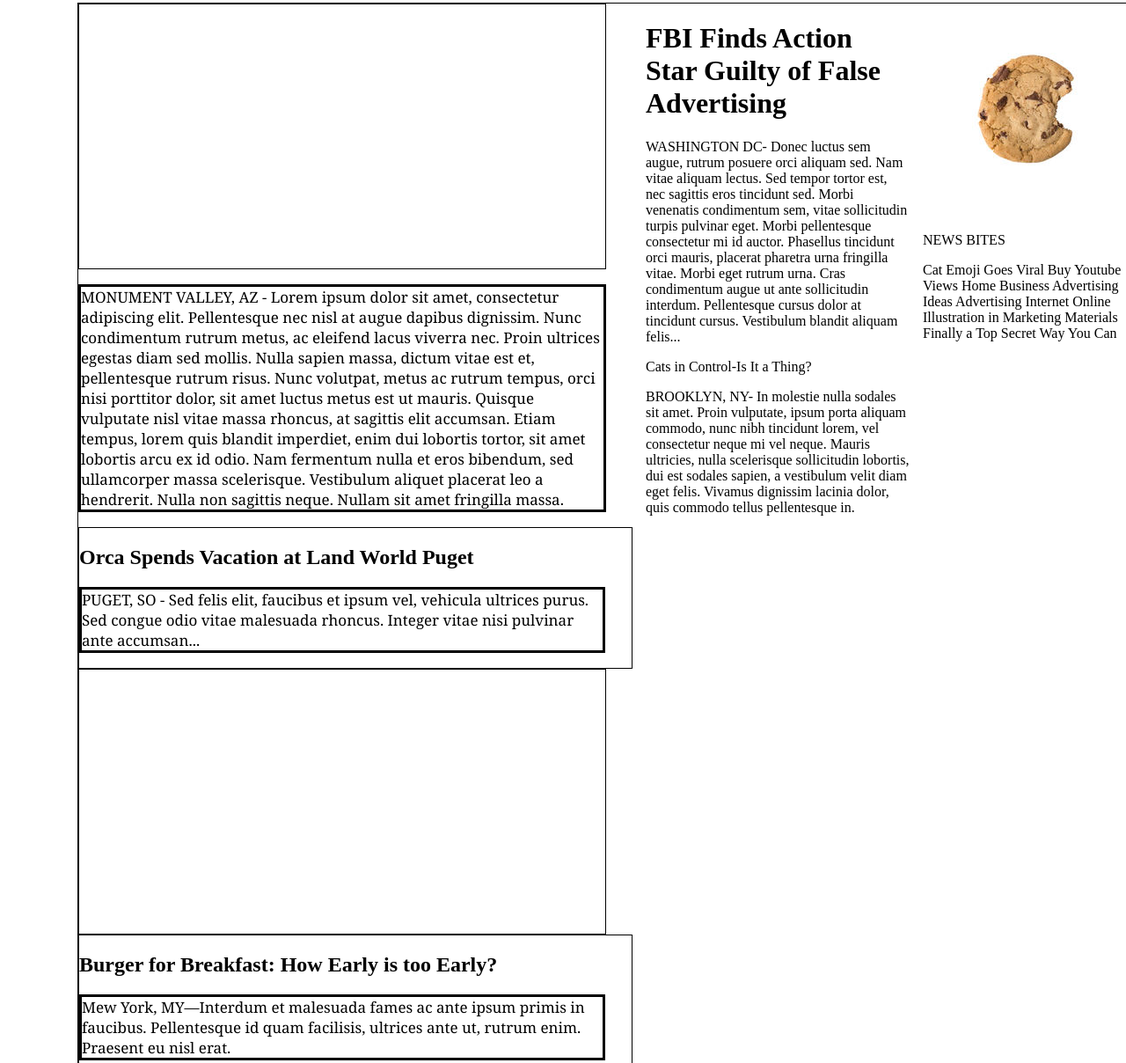
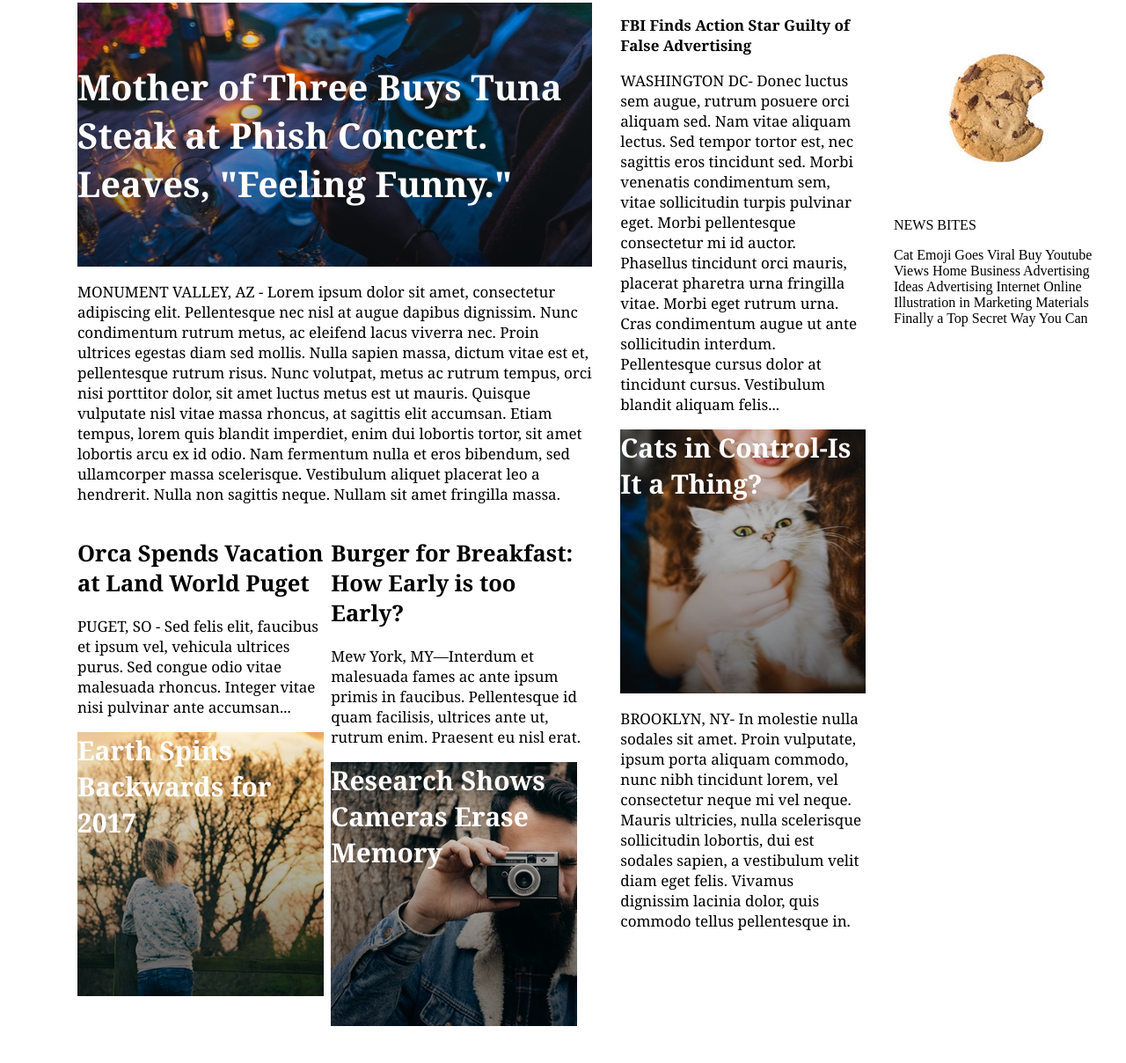
Before and after one commit to lpwillia/mytimes, a plain HTML site: page index.html in a window 1280 px wide. Shown: the part 125-1333 px from the top of the page at 88% size. After the commit the page ends 1291 px from the top, so only its background shows below. Drawn offline with Linux system fonts and the light colour scheme.

Commit message:
Formatting 3 columns

```diff
--- a/index.html
+++ b/index.html
@@ -63,18 +63,16 @@
 	</div>
 
 
-
-
 <!--MEDIUM Container-->
 	<div class="column medium">
-		<div class="article">
-			<h1 class="title">FBI Finds Action Star Guilty of False Advertising</h1>
-			<p>WASHINGTON DC- Donec luctus sem augue, rutrum posuere orci aliquam sed. Nam vitae aliquam lectus. Sed tempor tortor est, nec sagittis eros tincidunt sed. Morbi venenatis condimentum sem, vitae sollicitudin turpis pulvinar eget. Morbi pellentesque consectetur mi id auctor. Phasellus tincidunt orci mauris, placerat pharetra urna fringilla vitae. Morbi eget rutrum urna. Cras condimentum augue ut ante sollicitudin interdum. Pellentesque cursus dolor at tincidunt cursus. Vestibulum blandit aliquam felis...</p>
+		<div id="fbi">
+			<h2 class="text-box">FBI Finds Action Star Guilty of False Advertising</h2>
+			<p class="narrative">WASHINGTON DC- Donec luctus sem augue, rutrum posuere orci aliquam sed. Nam vitae aliquam lectus. Sed tempor tortor est, nec sagittis eros tincidunt sed. Morbi venenatis condimentum sem, vitae sollicitudin turpis pulvinar eget. Morbi pellentesque consectetur mi id auctor. Phasellus tincidunt orci mauris, placerat pharetra urna fringilla vitae. Morbi eget rutrum urna. Cras condimentum augue ut ante sollicitudin interdum. Pellentesque cursus dolor at tincidunt cursus. Vestibulum blandit aliquam felis...</p>
 		</div>
-		<div style="(./resources/images/img-story-1.png)">
-			<p>Cats in Control-Is It a Thing?</p>
+		<div class="image-box" id="cats">
+			<span>Cats in Control-Is It a Thing?</span>
 		</div>
-		<div class="article">
+		<div class="text-box">
 			<p>BROOKLYN, NY- In molestie nulla sodales sit amet. Proin vulputate, ipsum porta aliquam commodo, nunc nibh tincidunt lorem, vel consectetur neque mi vel neque. Mauris ultricies, nulla scelerisque sollicitudin lobortis, dui est sodales sapien, a vestibulum velit diam eget felis. Vivamus dignissim lacinia dolor, quis commodo tellus pellentesque in.</p>
 		</div>
 	</div>
@@ -82,11 +80,9 @@
 <!--SMALL Container-->
 	<div class="column small">
 		<img src="./resources/images/img-news-bite.png"/>
-		<div class="cookie">
-			<p>NEWS BITES<p>
-		</div>
-		<div class="article">
-			<p>Cat Emoji Goes Viral Buy Youtube Views Home Business Advertising Ideas Advertising Internet Online Illustration in Marketing Materials Finally a Top Secret Way You Can</p>
+		<div class="menu">
+			<span id="bites">NEWS BITES</span>
+			<p id="list">Cat Emoji Goes Viral Buy Youtube Views Home Business Advertising Ideas Advertising Internet Online Illustration in Marketing Materials Finally a Top Secret Way You Can</p>
 		</div>
 	</div>
 </div>
--- a/resources/css/style.css
+++ b/resources/css/style.css
@@ -47,16 +47,18 @@ span a {
 	position: relative;
 	top: 120px;
 	left: 80px;
-	border: 1px solid black;
 	width: 1200px;
 }
 
 .column {
 	display; flex
+	flex-direction: column;
+	margin-right: 32px
 }
 
 .large {
 	width: 630px;
+	align-items: horizontal;
 }
 
 .medium {
@@ -69,42 +71,56 @@ span a {
 
 #mother {
 	display: flex;
-	background-image: url("./resources/images/img-story-main.png");
+	background-image: url("../images/img-story-main.png");
 	text-align: left;
 	align-items: center;
-	padding: 0px 20px;
-	margin-right: 30px;
+	font-size: 40px;
 }
 
 .image-box {
 	display: flex;
 	font-family: Georgia;
-	font-size: 24px;
+	font-size: 30px;
 	font-weight: bold;
-	margin-right: 30px;
 	color: white;
 	height: 300px;
 	justify-content: center;
-	border: 1px solid black;
 
 }
 
 .narrative {
-	margin-right: 30px;
 	font-family: Georgia;
   	font-size: 17px;
   	color: black;
-  	border: 3px solid black;
 }
 
 #earth {
-	background-image: url("./resources/images/img-story-2.png");
+	background-image: url("../images/img-story-2.png");
 }
 
 #research {
-	background-image: url(./resources/images/img-story-3.png);
+	background-image: url(../images/img-story-3.png);
 }
 
-.story .text-box {
-	border: 1px solid black;
+#cats {
+	background-image: url("../images/img-story-1.png");
 }
+
+.text-box {
+	font-family: Georgia;
+  	font-size: 17px;
+  	color: black;
+}
+
+.stories {
+	display: flex;
+	align-items: space-between;
+}
+
+#earth {
+	width: 280px;
+}
+
+#research {
+	width: 280px;
+}
```
